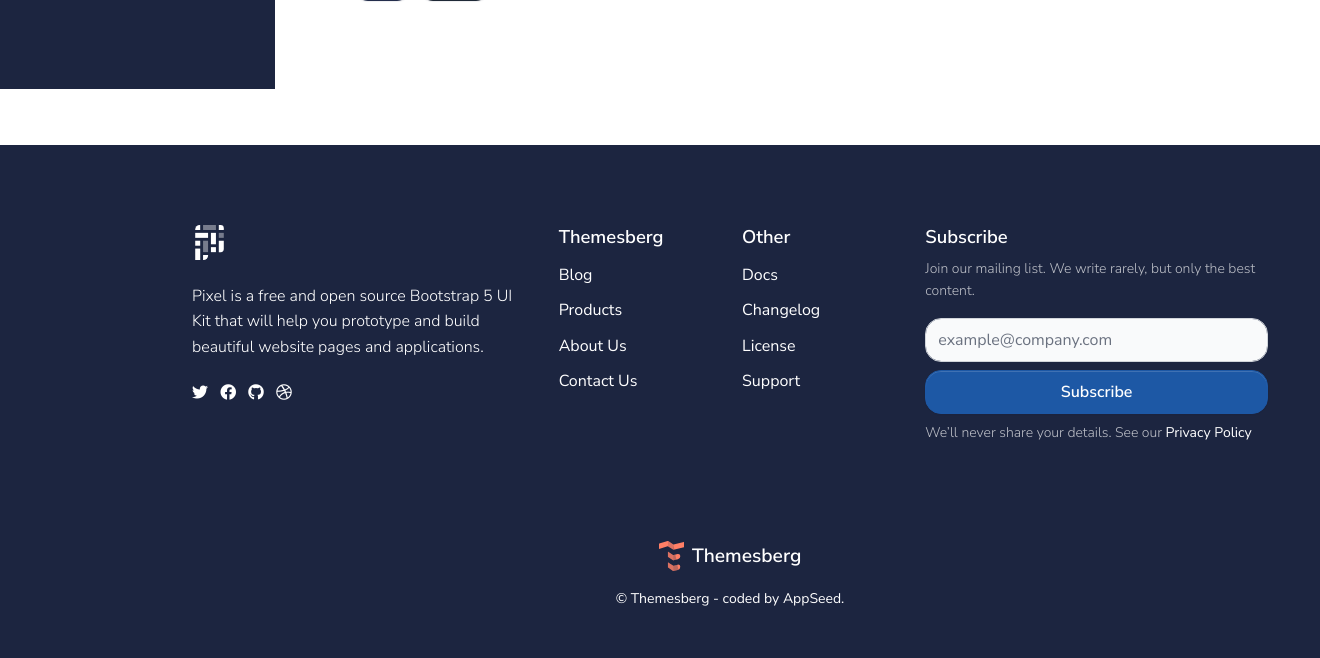
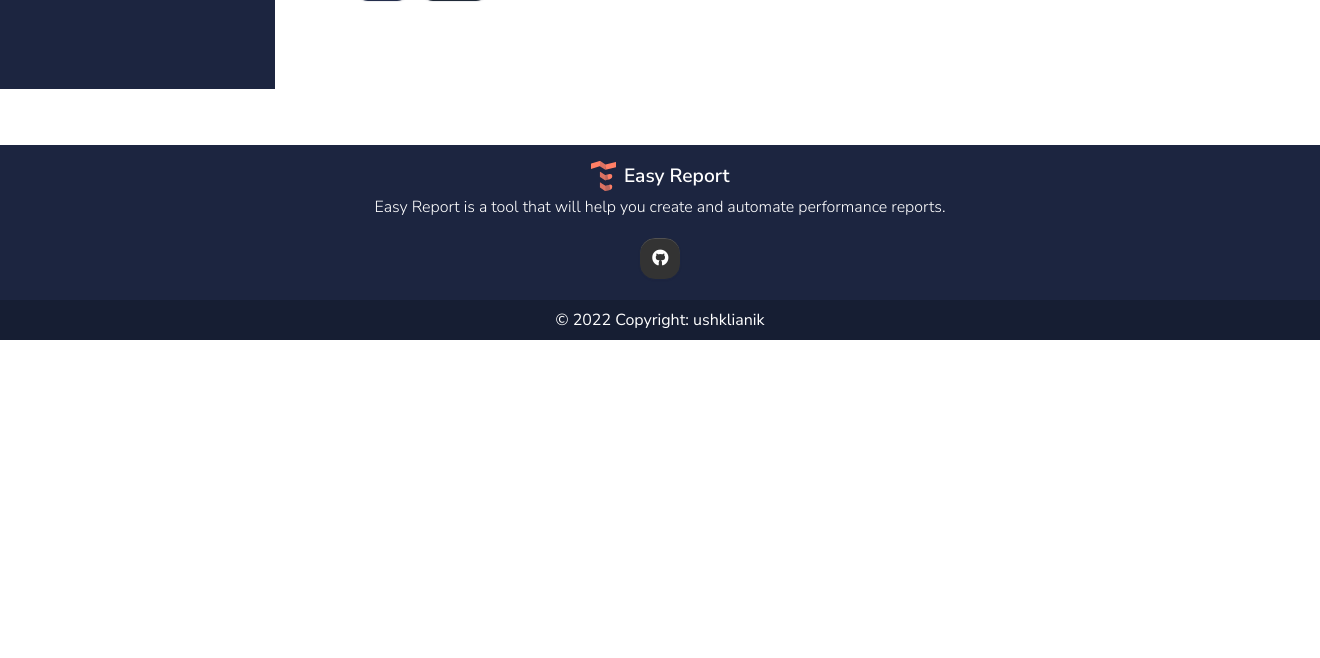
Before and after one commit to ushklianik/EasyReport, a Flask app: page /azure in a window 1320 px wide. Shown: the part 711-1369 px from the top of the page. After the commit the page ends 1051 px from the top, so only its background shows below. Run offline with Flask 2, Linux system fonts and the light colour scheme; some libraries are stand-ins or nearby versions.

Commit message:
Changed footer.html

```diff
--- a/app/templates/includes/footer.html
+++ b/app/templates/includes/footer.html
@@ -1,92 +1,23 @@
-    <footer class="footer pt-6 pb-5 bg-dark text-white">
-        <div class="container">
-            <div class="row">
-                <div class="col-md-4">
-                    <img class="navbar-brand-dark mb-4" height="35" src="/static/assets/img/brand/light.svg"
-                        alt="Logo light">
-                    <p>Pixel is a free and open source Bootstrap 5 UI Kit that will help you prototype and build beautiful website pages and applications.</p>
-                    <ul class="social-buttons mb-5 mb-lg-0">
-                        <li>
-                            <a href="https://twitter.com/themesberg" aria-label="twitter social link"
-                                class="icon-white me-2">
-                                <span class="fab fa-twitter"></span>
-                            </a>
-                        </li>
-                        <li>
-                            <a href="https://www.facebook.com/themesberg/" class="icon-white me-2"
-                                aria-label="facebook social link">
-                                <span class="fab fa-facebook"></span>
-                            </a>
-                        </li>
-                        <li>
-                            <a href="https://github.com/themesberg" aria-label="github social link" class="icon-white me-2">
-                                <span class="fab fa-github"></span>
-                            </a>
-                        </li>
-                        <li>
-                            <a href="https://dribbble.com/themesberg" class="icon-white" aria-label="dribbble social link">
-                                <span class="fab fa-dribbble"></span>
-                            </a>
-                        </li>
-                    </ul>
+    <footer class="bg-dark text-center text-white">
+        <div class="text-center p-3">
+            <section class="mb-1">
+                <div class="d-flex justify-content-center mb-1">
+                    <img src="/static/assets/img/themesberg.svg" height="30" class="me-2" alt="Themesberg Logo">
+                    <p class="text-white fw-bold footer-logo-text m-0">Easy Report</p>
                 </div>
-                <div class="col-6 col-md-2 mb-5 mb-lg-0">
-                    <span class="h5">Themesberg</span>
-                    <ul class="footer-links mt-2">
-                        <li><a target="_blank" href="https://themesberg.com/blog">Blog</a></li>
-                        <li><a target="_blank" href="https://themesberg.com/products">Products</a></li>
-                        <li><a target="_blank" href="https://themesberg.com/about">About Us</a></li>
-                        <li><a target="_blank" href="https://themesberg.com/contact">Contact Us</a></li>
-                    </ul>
-                </div>
-                <div class="col-6 col-md-2 mb-5 mb-lg-0">
-                    <span class="h5">Other</span>
-                    <ul class="footer-links mt-2">
-                        <li><a href="https://themesberg.com/docs/bootstrap-5/pixel/getting-started/quick-start/"
-                                target="_blank">Docs</a></li>
-                        <li><a href="https://themesberg.com/docs/pixel-bootstrap/getting-started/changelog"
-                                target="_blank">Changelog</a></li>
-                        <li><a target="_blank" href="https://themesberg.com/licensing">License</a>
-                        </li>
-                        <li><a target="_blank"
-                                href="https://github.com/themesberg/pixel-bootstrap-ui-kit/issues">Support</a></li>
-                    </ul>
-                </div>
-                <div class="col-12 col-md-4 mb-5 mb-lg-0">
-                    <span class="h5">Subscribe</span>
-                    <p class="text-muted font-small mt-2">Join our mailing list. We write rarely, but only the best content.
-                    </p>
-                    <form action="#">
-                        <div class="form-row mb-2">
-                            <div class="col-12">
-                                <label class="h6 fw-normal text-muted d-none" for="exampleInputEmail3">Email address</label>
-                                <input type="email" class="form-control mb-2" placeholder="example@company.com" name="email"
-                                    aria-label="Subscribe form" id="exampleInputEmail3" required>
-                            </div>
-                            <div class="col-12 d-grid">
-                                <button type="submit" class="btn btn-tertiary" data-loading-text="Sending">
-                                    <span>Subscribe</span>
-                                </button>
-                            </div>
-                        </div>
-                    </form>
-                    <p class="text-muted font-small m-0">We’ll never share your details. See our <a class="text-white"
-                            href="#">Privacy Policy</a></p>
-                </div>
-            </div>
-            <hr class="bg-secondary my-3 my-lg-5">
-            <div class="row">
-                <div class="col mb-md-0">
-                    <a href="https://themesberg.com" target="_blank" class="d-flex justify-content-center mb-3">
-                        <img src="/static/assets/img/themesberg.svg" height="30" class="me-2" alt="Themesberg Logo">
-                        <p class="text-white fw-bold footer-logo-text m-0">Themesberg</p>
-                    </a>
-                    <div class="d-flex text-center justify-content-center align-items-center" role="contentinfo">
-                        <p class="fw-normal font-small mb-0">
-                            &copy; Themesberg - coded by AppSeed.
-                        </p>
-                    </div>
-                </div>
-            </div>
+            </section>
+            <section class="mb-1">
+                <p>
+                Easy Report is a tool that will help you create and automate performance reports.
+                </p>
+            </section>
+            <section class="mb-1">
+                <a class="btn btn-dark btn-floating m-0" style="background-color: #333333" href="https://github.com/ushklianik/reporter" target="_blank" role="button">
+                    <i class="fab fa-github"></i>
+                </a>
+            </section>
+        </div>
+        <div class="text-center p-2" style="background-color: rgba(0, 0, 0, 0.2)">
+            © 2022 Copyright: ushklianik
         </div>
     </footer>
```
